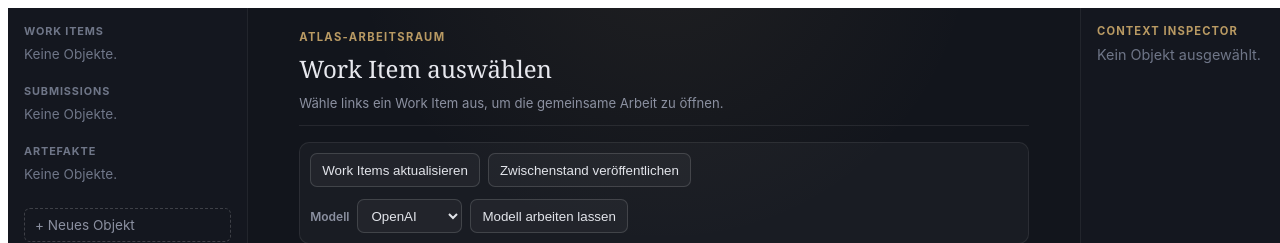
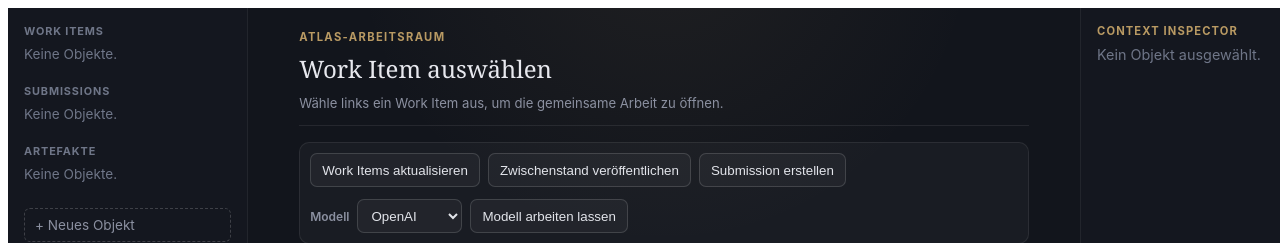
Before and after one commit to Gochness/Atlas, a React (Vite) app in the folder THE PLATFORM/: page / in a window 1280 px wide. Shown: the top 243 px of the page. Built offline with nearby package versions, Linux system fonts and the light colour scheme.

Commit message:
UI - add submission creation from platform

```diff
--- a/THE PLATFORM/src/components/Workspace/Workspace.tsx
+++ b/THE PLATFORM/src/components/Workspace/Workspace.tsx
@@ -20,6 +20,7 @@ import {
   publishWorkStep,
   resolveRepositoryFile,
   setWorkItemContextRefs,
+  submitStructured,
 } from "../../api/platformBridge";
 import type { WorkStepProvider } from "../../api/platformBridge";
 import type { PlatformObjectId, WorkItem, WorkStep } from "../../types/platform";
@@ -63,6 +64,24 @@ import type { PlatformObjectId, WorkItem, WorkStep } from "../../types/platform"
 // Teilnehmer und Inhalt werden fuer diesen minimalen Durchstich ebenfalls
 // ueber window.prompt() eingegeben. Die Persistenz laeuft ueber
 // publishWorkStep() -> Tauri -> work_step.py -> THE VAULT/work_steps/.
+//
+// Dritter Schreibpfad: Submission erstellen. Ruft submitStructured()
+// unveraendert auf (Bridge -> Tauri-Command submit_structured ->
+// submit_structured.py -> submission_adapter.py -> das bestehende,
+// unveraenderte submission_service.submit()). Alle Pflichtfelder aus
+// validator.py (SUB_FIELDS/CAND_FIELDS) werden einzeln per window.prompt()
+// abgefragt - keine neue Submission-Logik, kein neues Datenmodell.
+// base_commit wird ausschliesslich vom Teilnehmer eingegeben, nicht
+// automatisch hergeleitet (siehe Analyse "Vorpruefung Submission aus der
+// Plattform / base_commit"): dieser Trigger entscheidet nichts ueber die
+// Bedeutung von base_commit, er macht lediglich den bestehenden,
+// unveraenderten Pfad aus der Plattform heraus erreichbar. Submissions
+// sind laut Schema nicht an ein Work Item gebunden (S-XXXX.yaml enthaelt
+// kein work_item_id-Feld) - der Button ist deshalb unabhaengig von
+// selectedId immer verfuegbar, analog zu "Work Items aktualisieren".
+// submitted_at wird wie bei publishWorkStep() clientseitig per
+// new Date().toISOString() gesetzt - reiner technischer Zeitstempel des
+// Einreichens, keine inhaltliche Entscheidung.
 //
 // Arbeitslage v0.1 (siehe components/Arbeitslage): reine Projektion aus
 // bereits vorhandenen workItems/workSteps, kein neuer Ladepfad, keine
@@ -223,6 +242,70 @@ export function Workspace() {
     }
   }
 
+  async function handleSubmitStructured() {
+    const id = window.prompt("Submission-ID (z. B. S-0012):");
+    if (!id || !id.trim()) return;
+
+    const type = window.prompt("Typ (artifact / judgment / contradiction):");
+    if (!type || !type.trim()) return;
+
+    const action = window.prompt("Aktion (create / update):");
+    if (!action || !action.trim()) return;
+
+    const target = window.prompt(
+      "Target (leer lassen, falls für diese Kombination aus type/action kein Target erforderlich ist):",
+    );
+
+    const baseCommit = window.prompt(
+      "Base Commit (Hash des Stands, auf dem diese Submission beruht):",
+    );
+    if (!baseCommit || !baseCommit.trim()) return;
+
+    const submittedBy = window.prompt("Eingereicht von (submitted_by):");
+    if (!submittedBy || !submittedBy.trim()) return;
+
+    const proposedRef = window.prompt("Vorgeschlagene Referenz (proposed_ref):");
+    if (!proposedRef || !proposedRef.trim()) return;
+
+    const claim = window.prompt("Behauptung (claim):");
+    if (!claim || !claim.trim()) return;
+
+    const basis = window.prompt("Grundlage (basis):");
+    if (!basis || !basis.trim()) return;
+
+    const counter = window.prompt("Gegenposition (counter):");
+    if (!counter || !counter.trim()) return;
+
+    const open = window.prompt("Offene Punkte (open):");
+    if (!open || !open.trim()) return;
+
+    try {
+      const result = await submitStructured({
+        submission: {
+          id: id.trim(),
+          type: type.trim(),
+          action: action.trim(),
+          target: target && target.trim() ? target.trim() : null,
+          base_commit: baseCommit.trim(),
+          submitted_by: submittedBy.trim(),
+          submitted_at: new Date().toISOString(),
+        },
+        candidate: {
+          proposed_ref: proposedRef.trim(),
+          claim: claim.trim(),
+          basis: basis.trim(),
+          counter: counter.trim(),
+          open: open.trim(),
+        },
+      });
+      window.alert(
+        `Submission ${result.submissionId} wurde erzeugt: ${result.pullRequestUrl}`,
+      );
+    } catch (err) {
+      window.alert(`Submission konnte nicht erzeugt werden: ${err}`);
+    }
+  }
+
   function handleEditWorkItemContextRefs(workItem: WorkItem) {
     setContextRefsEditorWorkItemId(workItem.id);
     setContextRefsDraft(workItem.contextRefs.join("\n"));
@@ -336,6 +419,9 @@ export function Workspace() {
               </button>
               <button type="button" onClick={handlePublishWorkStep}>
                 Zwischenstand veröffentlichen
+              </button>
+              <button type="button" onClick={() => void handleSubmitStructured()}>
+                Submission erstellen
               </button>
             </div>
 
```
